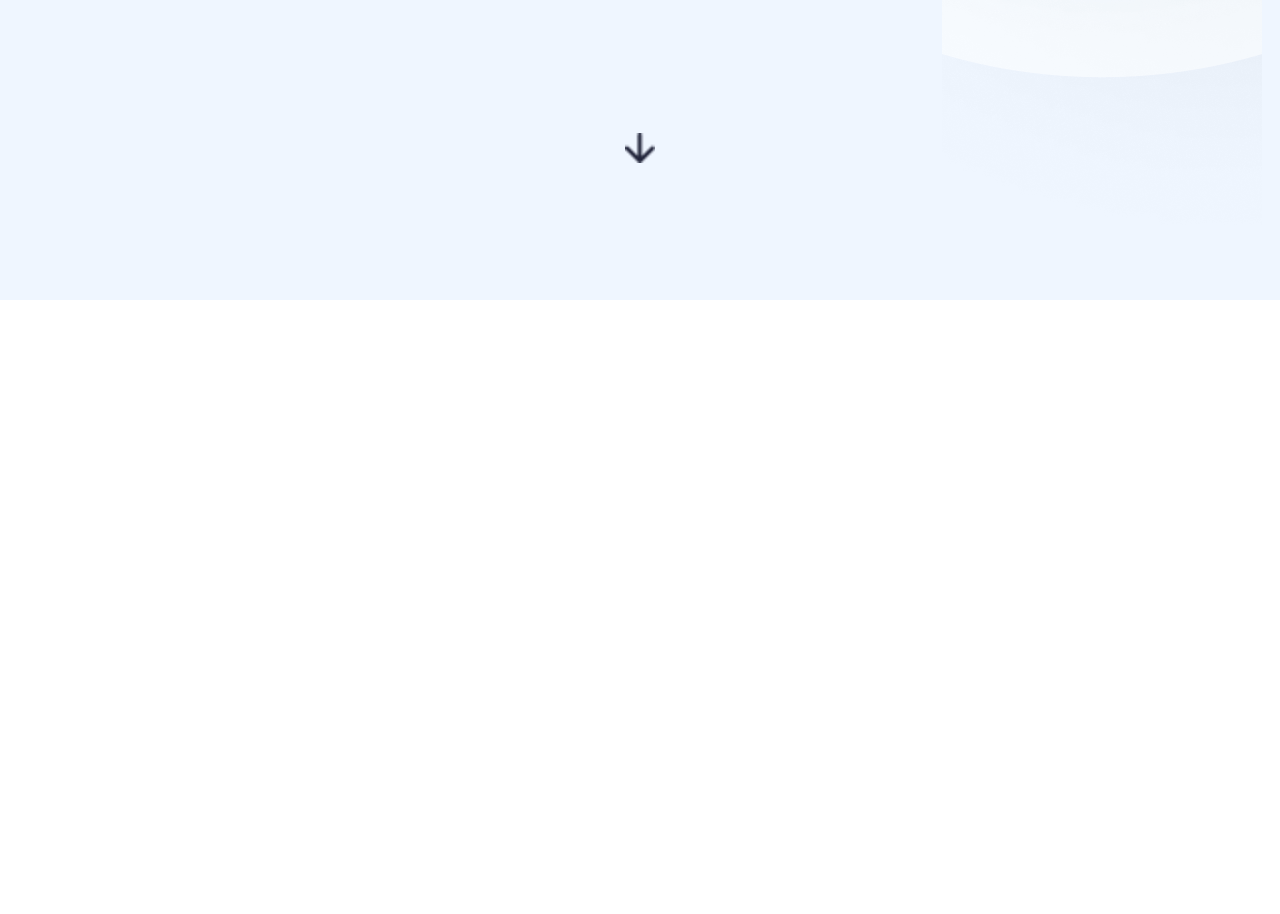
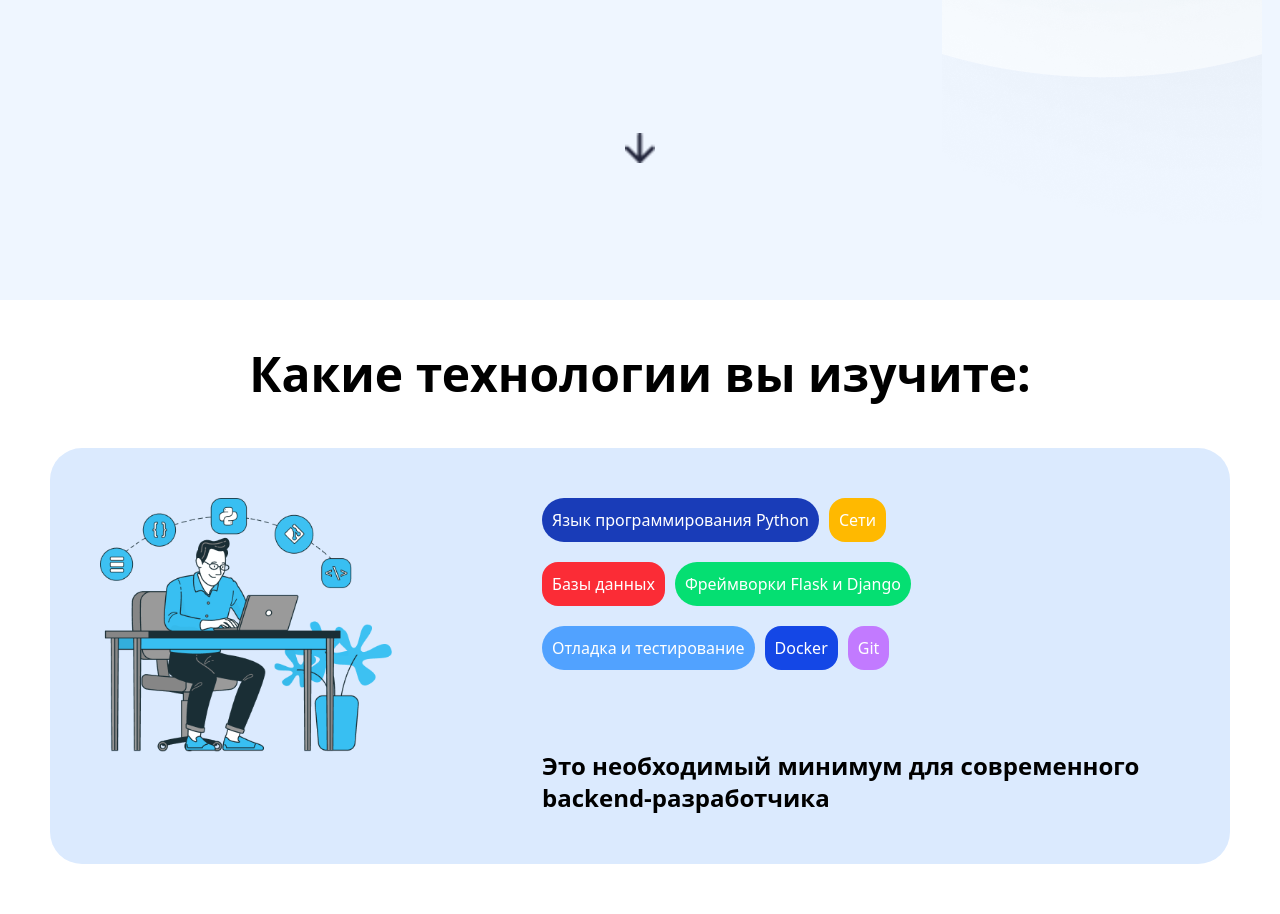
Before and after one commit to RahimaMoon/classwork-tailwind, a website: page index.html in a window 1280 px wide. Shown: the part 1067-1981 px from the top of the page. Before the commit the page ends 1367 px from the top, so only its background shows below. Drawn offline with Linux system fonts and the light colour scheme.

Commit message:
section2

```diff
--- a/index.html
+++ b/index.html
@@ -40,5 +40,35 @@
         </aside>
         <img class="w-[30px] absolute top-[1700px] lg:top-[1200px]" src="./imgs/Arrow 5.png" alt="">
     </section>
+    <section class="flex flex-col justify-center items-center mt-[50px]">
+        <h1 class="lg:text-5xl font-bold text-4xl m-auto flex items-center">Какие технологии вы изучите:</h1>
+        <div class="p-[50px]">
+            <div class="flex flex-col w-fit lg:flex-row bg-blue-100 p-[50px] rounded-4xl gap-[150px]">
+                <div>
+                    <img class="hidden lg:flex" src="./imgs/Group 1175.png" alt="">
+                </div>
+                <div class="flex flex-col gap-y-20">
+                <div class="flex flex-col ">
+                    <div class="text-white flex flex-col gap-y-5">
+                    <div class="flex gap-[10px]">
+                        <p class="bg-blue-800 p-[10px] rounded-3xl">Язык программирования Python</p>
+                        <p class="bg-amber-400 p-[10px] rounded-2xl">Сети</p>
+                    </div>
+                    <div class="flex gap-[10px]">
+                        <p class="bg-red-500 p-[10px] rounded-2xl">Базы данных</p>
+                        <p class="bg-green-400 p-[10px] rounded-3xl">Фреймворки Flask и Django</p>
+                    </div>
+                    <div class="flex gap-[10px]">
+                        <p class="bg-blue-400 p-[10px] rounded-3xl">Отладка и тестирование</p>
+                        <p class="bg-blue-700 p-[10px] rounded-2xl">Docker</p>
+                        <p class="bg-purple-400 p-[10px] rounded-2xl">Git</p>
+                    </div>
+                </div>
+                </div>
+                <p class=" hidden lg:flex text-2xl font-bold">Это необходимый минимум для современного backend-разработчика</p>
+            </div>
+            </div>
+        </div>
+    </section>
 </body>
 </html>
```
Also changed, not shown: imgs/Group 1175.png (added), src/output.css.
